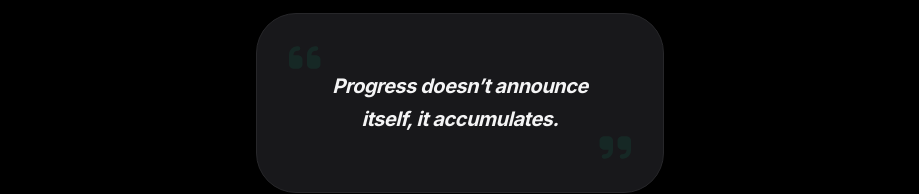
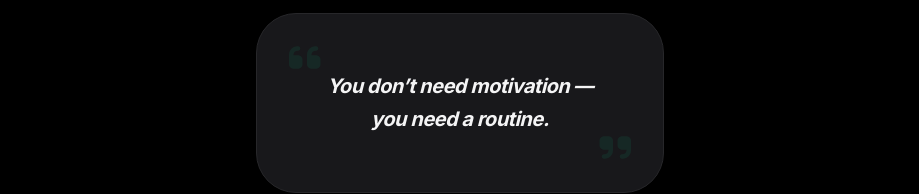
Before and after one commit to shardulpgpm26g/APEX---Fitness-Tracker, a React (Vite) app: page /#/stats in a window 1280 px wide. Shown: the part 1345-1539 px from the top of the page, without its empty margins (180-1099 px from the left). Built offline with nearby package versions, Linux system fonts and the light colour scheme.

Commit message:
Refactor motivational quotes retrieval in Stats component
Replaced the motivational quotes logic with a function to get the daily quote.

```diff
--- a/pages/Stats.tsx
+++ b/pages/Stats.tsx
@@ -1,7 +1,7 @@
 
 import React, { useMemo, useState } from 'react';
 import { WorkoutSession } from '../types';
-import { MOTIVATIONAL_QUOTES } from '../constants';
+import { getDailyMotivationQuote } from '../constants';
 import { useNavigate } from 'react-router-dom';
 import { LineChart, Line, XAxis, YAxis, CartesianGrid, Tooltip, ResponsiveContainer } from 'recharts';
 
@@ -91,9 +91,7 @@ const Stats: React.FC<StatsProps> = ({ sessions }) => {
     return data;
   }, [completed, graphDays]);
 
-  const today = new Date();
-  const quoteIndex = (today.getFullYear() * 365 + today.getMonth() * 31 + today.getDate()) % MOTIVATIONAL_QUOTES.length;
-  const quote = MOTIVATIONAL_QUOTES[quoteIndex];
+  const quote = getDailyMotivationQuote();
 
   return (
     <div className="space-y-8 animate-in fade-in duration-500 pb-20">
```
